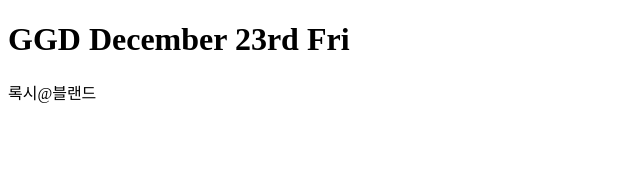
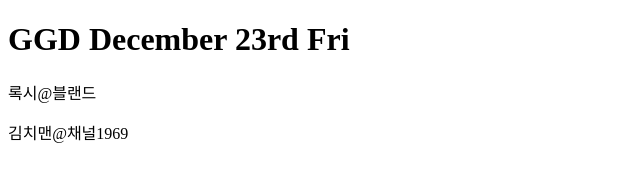
Before and after one commit to geogeodeong/geogeodeong.github.io, a plain HTML site: page calendar/2022dec/days_december/23.html in a window 1280 px wide. Shown: the whole page, without its empty margins (0-640 px from the left). Drawn offline with Linux system fonts and the light colour scheme.

Commit message:
Update 23.html
adding line11

```diff
--- a/calendar/2022dec/days_december/23.html
+++ b/calendar/2022dec/days_december/23.html
@@ -8,5 +8,6 @@
     <h1>GGD December 23rd Fri</h1>
 
     <p>록시@블랜드</p>
+    <p>김치맨@채널1969</p>
   </body>
 </html>
```
